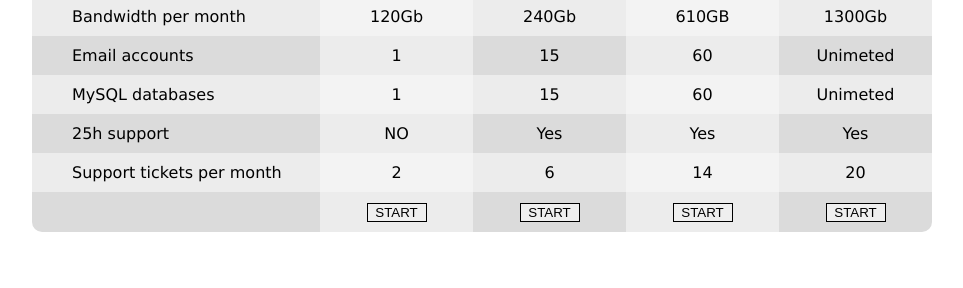
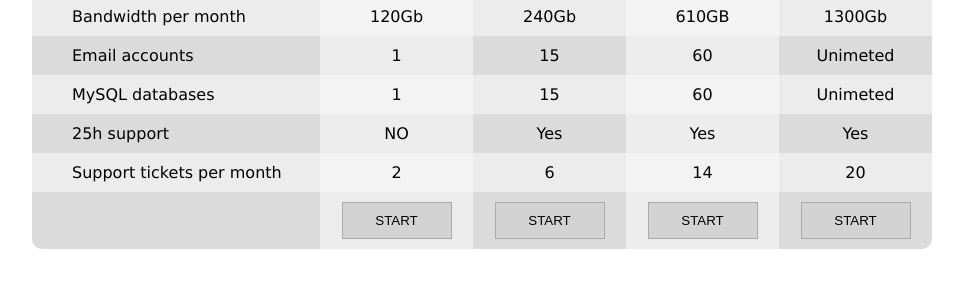
Before and after one commit to Lada201009/practic_table, a plain HTML site: page index.html in a window 1280 px wide. Shown: the part 184-472 px from the top of the page, without its empty margins (158-1121 px from the left). Drawn offline with Linux system fonts and the light colour scheme.

Commit message:
Add collor $ sizen button

```diff
--- a/assets/css/style.css
+++ b/assets/css/style.css
@@ -40,7 +40,6 @@ thead th:nth-child(3) {
 thead th:nth-child(4) {
   background-color: #162955;
 }
-
 thead p{
   margin: 0;
 }
@@ -75,11 +74,12 @@ tfoot th:last-child {
   border-bottom-right-radius: var(--border-radius);
 }
 th>button{
-  width: 60px;
-  max-width: 100px;
+  width: 110px;
   margin: auto;
   white-space: nowrap;
   overflow: hidden;
   text-overflow: ellipsis;
-  border: 1px solid black;
+  border: 1px solid #aaaaaa;
+  padding: 10px 30px;
+  background-color: #d3d3d3;
 }
```
